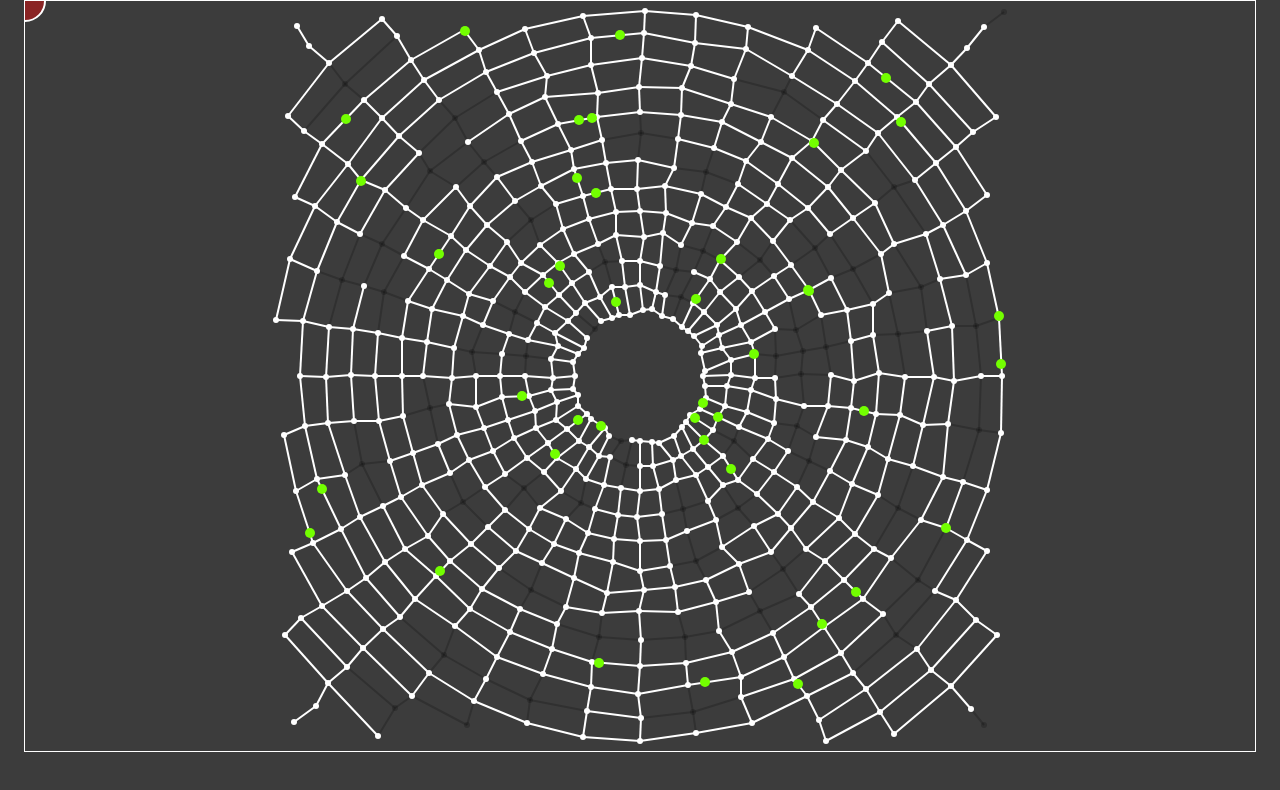
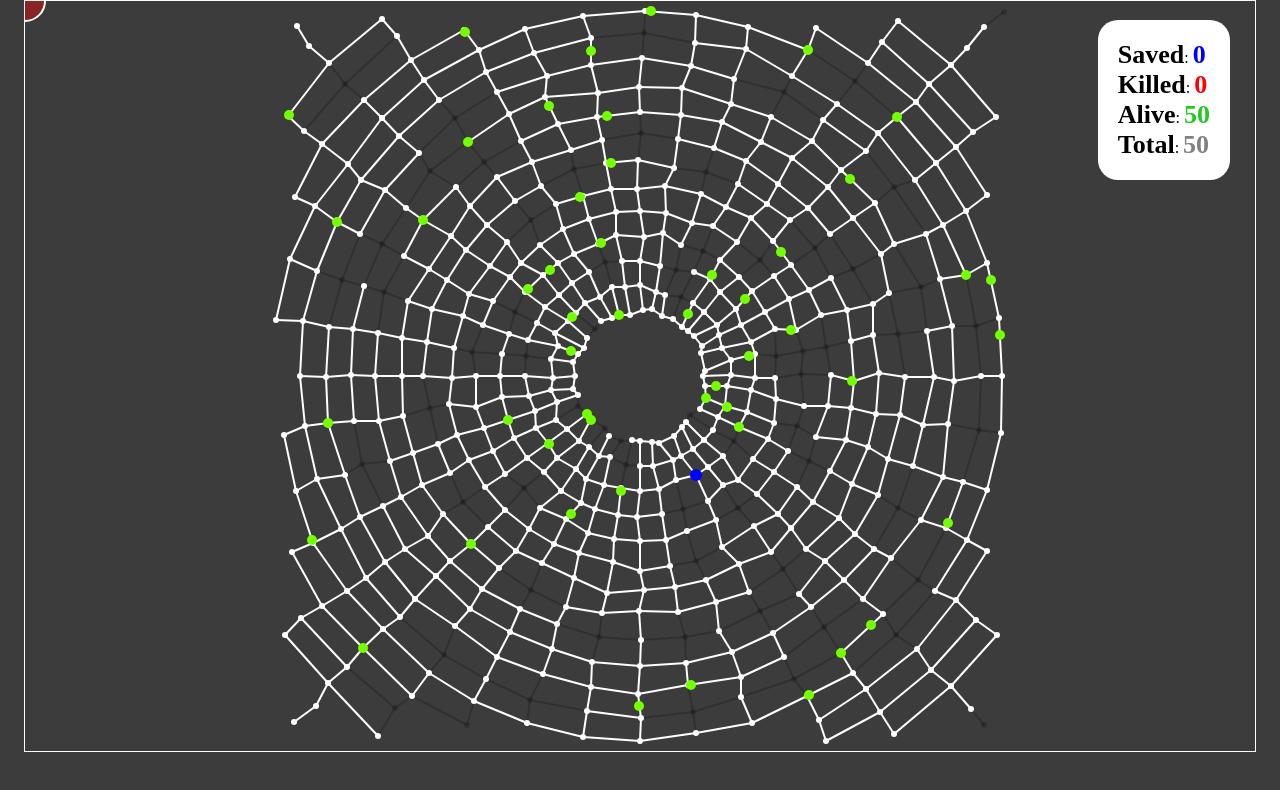
Before and after one commit to pjnovas/13k-2014, a website with bundled scripts: page export/index.html in a window 1280 px wide. Built offline with nearby package versions, Linux system fonts and the light colour scheme.

Commit message:
added spider counts

```diff
--- a/export/css/game.css
+++ b/export/css/game.css
@@ -29,3 +29,34 @@ body {
   display: block;
   border: 1px solid #fff;
 }
+
+.controls {
+  position: absolute;
+  right: 50px;
+  top: 20px;
+  display: inline-block;
+  background: white;
+  padding: 20px;
+  border-radius: 20px;
+}
+
+.controls label {
+  font-size: 26px;
+  font-weight: bold;
+}
+
+#saved {
+  color: blue;
+}
+
+#killed {
+  color: red;
+}
+
+#alives {
+  color: rgb(32, 202, 32);
+}
+
+#total {
+  color: gray;
+}
--- a/export/index.html
+++ b/export/index.html
@@ -21,6 +21,15 @@
           Unsupported canvas
         </canvas>
       </div>
+      <div class="controls">
+        <label>Saved</label>: <label id="saved"></label>
+        <br/>
+        <label>Killed</label>: <label id="killed"></label>
+        <br/>
+        <label>Alive</label>: <label id="alives"></label>
+        <br/>
+        <label>Total</label>: <label id="total"></label>
+      </div>
     </div>
     <script src="js/game.js" type="text/javascript"></script>
   </body>
--- a/export/js/game.js
+++ b/export/js/game.js
@@ -392,7 +392,19 @@ var Manager = module.exports = function(){
   this.cursor = new Cursor();
   this.nodes = new Nodes();
   this.paths = new Paths();
-  this.spiders = new Spiders(this.nodes);
+
+  function set(id, value){
+    var ele = document.getElementById(id);
+    if (ele) { ele.innerText = value; }
+  }
+
+  this.spiders = new Spiders(this.nodes, function(stats){
+    for (var p in stats){
+      if (stats.hasOwnProperty(p)){
+        set(p, stats[p]);
+      }
+    }
+  });
 };
 
 Manager.prototype.update = function(){
@@ -496,6 +508,9 @@ var Node = module.exports = function(pos){
   this.burned = false;
   this.shaked = false;
   this.originalPos = null;
+  this.hasEarth = false;
+
+  this.target = false;
 };
 
 Node.prototype.addNear = function(node){
@@ -545,21 +560,30 @@ Node.prototype.endShake = function(){
   this.shaked = false;
 };
 
-Node.prototype.revivie = function(){
+Node.prototype.revive = function(){
+  if (this.burned){
+    this.resetTemp();
     this.burned = false;
+  }
 };
 
 Node.prototype.burn = function(){
+  if (!this.burned){
     this.incTemp = 1;
+  }
 };
 
 Node.prototype.cool = function(){
+  if (!this.burned){
     this.incTemp = -1;
-  this.incTempSize = 0.2;
+    this.incTempSize = 0.5;
+  }
 };
 
 Node.prototype.applyEarth = function(){
-  console.warn("NOT IMPLEMENTED");
+  if (!this.burned && !this.target){
+    this.hasEarth = true;
+  }
 };
 
 Node.prototype.getRandomNear = function(excludeId){
@@ -586,12 +610,29 @@ Node.prototype.resetTemp = function(){
 };
 
 Node.prototype.setBurned = function(){
+  if (this.target){
+    return;
+  }
+
   this.burned = true;
   this.color = config.nodes.colors.burned;
   this.dColor = Color.toRGBA(this.color);
 };
 
 Node.prototype.update = function(){
+
+  if (this.target){
+    this.size = config.nodes.targetSize;
+    this.dColor = Color.toRGBA(config.nodes.colors.target);
+    return;
+  }
+
+  if (this.hasEarth){
+    this.dColor = Color.toRGBA(config.nodes.colors.earth);
+    this.resetTemp();
+    return;
+  }
+
   var isAlone = this.nears.every(function(n){
     return n.burned;
   });
@@ -653,7 +694,6 @@ var Nodes = module.exports = function(){
   this.nodes = [];
   this.paths = new Paths();
 
-  //var radius = { x: 400, y: 300 };
   var radius = Vector.multiply(Vector.one, config.size.y/2 - 10);
   //var radius = Vector.divide(config.size, 2);
   var center = Vector.center(Vector.zero, config.size);
@@ -675,14 +715,7 @@ Nodes.prototype.createWeb = function(center, rad){
     , boundMin = Vector.add(center, Vector.multiply(rad, -1))
     , boundMax = Vector.add(center, rad)
     , rings = [];
-  /*
-  if (DEBUG){
-    this.debugRect = {
-      pos: boundMin,
-      size: Vector.multiply(rad, 2)
-    };
-  }
-*/
+
   //var cNode = new Node(center);
   //this.nodes.push(cNode);
 
@@ -772,6 +805,20 @@ Nodes.prototype.createWeb = function(center, rad){
     node.randomBurn();
   });
 
+  // sort a target node
+  var sorted = false;
+  var len = this.nodes.length-1;
+  while(!sorted) {
+
+    var idx = Mathf.rnd(0, len);
+    var node = this.nodes[idx];
+
+    if (!node.burned){
+      node.target = true;
+      sorted = true;
+    }
+  }
+
 };
 
 Nodes.prototype.findNodeByCollider = function(){
@@ -817,11 +864,7 @@ Nodes.prototype.update = function(){
 };
 
 Nodes.prototype.draw = function(ctx){
-/*
-  if (DEBUG){
-    Renderer.drawRect(ctx, this.debugRect);
-  }
-*/
+
   this.paths.draw(ctx);
 
   this.nodes.forEach(function (node) {
@@ -976,10 +1019,13 @@ module.exports = {
 
   nodes: {
       size: 3
+    , targetSize: 6
     , colors: {
         cold: [255,255,255,1]
       , burn: [255,0,0,1]
       , burned: [0,0,0,0.2]
+      , earth: [190,160,40,1]
+      , target: [0,0,255,1]
     }
   },
 
@@ -1008,10 +1054,13 @@ module.exports = {
 
 },{}],15:[function(require,module,exports){
 
-var Spider = module.exports = function(pos){
+var Spider = module.exports = function(pos, onDead){
+  this.id = _.guid("spiders");
+
   var cfg = config.spiders;
 
   this.pos = Vector.round(pos);
+  this.onDead = onDead;
 
   this.size = cfg.size;
   this.color = cfg.color;
@@ -1022,7 +1071,6 @@ var Spider = module.exports = function(pos){
   this.journeyLength = null;
 
   this.traveling = false;
-  this.collider = this.size * 3;
   this.isDead = false;
 
   this.temp = 0;
@@ -1045,17 +1093,12 @@ Spider.prototype.setNode = function(nFrom, nTo){
   this.journeyLength = Vector.length(nFrom.pos, nTo.pos);
   this.traveling = true;
 };
-/*
-Spider.prototype.switchTravel = function(){
-  var aux = this.nFrom;
-  this.nFrom = this.nTo;
-  this.nTo = aux;
 
-  this.t_startMove = Time.time;
-};
-*/
 Spider.prototype.setDead = function(){
+  if (!this.isDead){
     this.isDead = true;
+    this.onDead();
+  }
 };
 
 Spider.prototype.updateTemp = function(){
@@ -1074,7 +1117,6 @@ Spider.prototype.updateTemp = function(){
 
   if (ntoT > nfromT){
     this.temp = ntoT;
-    //this.switchTravel();
   }
 };
 
@@ -1132,7 +1174,7 @@ Spider.prototype.updateMove = function(){
   if (fracJourney > 1) {
     this.pos = this.nTo.pos;
     this.traveling = false;
-    this.nTo.revivie();
+    this.nTo.revive();
     this.building = false;
     return;
   }
@@ -1168,15 +1210,6 @@ Spider.prototype.draw = function(ctx){
     return;
   }
 
-/*
-  //debug collider
-  Renderer.drawCircle(ctx, {
-    pos: this.pos,
-    radius: this.collider,
-    color: "rgba(0,255,0,0.2)"
-  });
-*/
-
   Renderer.drawCircle(ctx, {
     pos: this.pos,
     radius: this.size,
@@ -1197,30 +1230,60 @@ Spider.prototype.draw = function(ctx){
 
 var Spider = require("./Spider");
 
-var Spiders = module.exports = function(nodes){
+var Spiders = module.exports = function(nodes, onExitSpider){
   this.nodes = nodes;
+  this.onExitSpider = onExitSpider;
+
   this.amount = config.spiders.quantity;
 
   this.spiders = [];
 
+  this.spidersExit = 0;
+  this.spidersKilled = 0;
+
   this.generateSpiders();
+
+  this.updateGUI();
+};
+
+Spiders.prototype.updateGUI = function(){
+  this.onExitSpider({
+    saved: this.spidersExit,
+    killed: this.spidersKilled,
+    alives: this.spiders.length - (this.spidersKilled + this.spidersExit),
+    total: this.spiders.length
+  });
+};
+
+Spiders.prototype.onSpiderDead = function(){
+  this.spidersKilled++;
+  this.updateGUI();
 };
 
 Spiders.prototype.generateSpiders = function(){
-  var nodes = this.nodes.GetNodes();
-  var len = nodes.length;
+  var nodes = this.nodes.GetNodes()
+    , len = nodes.length
+    , nodesIds = []
+    , node
+    , idx;
 
-  var nodesIds = [];
+  do {
+    idx = Mathf.rnd(0, len-1);
+    node = nodes[idx];
 
-  for (var i=0; i<this.amount; i++){
-    var index = Mathf.rnd(0, len-1);
-    var node = nodes[index];
+    if (!node.target && !node.burned && nodesIds.indexOf(node.id) === -1){
+      nodesIds.push(node.id);
+      this.spiders.push(new Spider(node.pos, this.onSpiderDead.bind(this)));
+      this.amount--;
+    }
+  } while(this.amount);
 
-    if (nodesIds.indexOf(node.id) === -1){
-      nodesIds.push(node.id);
-      this.spiders.push(new Spider(node.pos));
-    }
-  }
+};
+
+Spiders.prototype.exitSpider = function(spider){
+  spider.exited = true;
+  this.spidersExit++;
+  this.updateGUI();
 };
 
 Spiders.prototype.update = function(){
@@ -1229,12 +1292,19 @@ Spiders.prototype.update = function(){
 
   this.spiders.forEach(function (spider) {
 
+    if (!spider.exited){
+
       if (!spider.traveling){
         nodes.some(function (node) {
 
           if (Vector.pointInCircle(spider.pos, node.pos, 5)) {
 
-          if (node.temp === 0 && Mathf.rnd01() > 0.7) {
+            if (node.target){
+              this.exitSpider(spider);
+              return true;
+            }
+
+            if (!node.hasEarth && node.temp === 0 && Mathf.rnd01() > 0.7) {
               var nearBurned = node.getNearBurned();
               if (nearBurned){
                 spider.buildWeb(node, nearBurned);
@@ -1251,30 +1321,31 @@ Spiders.prototype.update = function(){
               if(node.burned){
                 spider.setDead();
               }
-            /*
-            else {
-              spider.setNode(node, spider.nodeFrom);
-            }
-            */
             }
           }
 
         }, this);
       }
+
       spider.update();
-  });
+    }
+
+  }, this);
 };
 
 Spiders.prototype.draw = function(ctx){
   this.spiders.forEach(function (spider) {
+    if (!spider.exited){
       spider.draw(ctx);
+    }
   });
 };
 },{"./Spider":15}],17:[function(require,module,exports){
 
 var Utils = module.exports = function(){
   this.lastIds = {
-    nodes: 0
+    nodes: 0,
+    spiders: 0
   };
 };
 
--- a/src/css/game.css
+++ b/src/css/game.css
@@ -29,3 +29,34 @@ body {
   display: block;
   border: 1px solid #fff;
 }
+
+.controls {
+  position: absolute;
+  right: 50px;
+  top: 20px;
+  display: inline-block;
+  background: white;
+  padding: 20px;
+  border-radius: 20px;
+}
+
+.controls label {
+  font-size: 26px;
+  font-weight: bold;
+}
+
+#saved {
+  color: blue;
+}
+
+#killed {
+  color: red;
+}
+
+#alives {
+  color: rgb(32, 202, 32);
+}
+
+#total {
+  color: gray;
+}
--- a/src/js/Settings.js
+++ b/src/js/Settings.js
@@ -3,10 +3,13 @@ module.exports = {
 
   nodes: {
       size: 3
+    , targetSize: 6
     , colors: {
         cold: [255,255,255,1]
       , burn: [255,0,0,1]
       , burned: [0,0,0,0.2]
+      , earth: [190,160,40,1]
+      , target: [0,0,255,1]
     }
   },
 
--- a/src/js/Utils.js
+++ b/src/js/Utils.js
@@ -1,7 +1,8 @@
 
 var Utils = module.exports = function(){
   this.lastIds = {
-    nodes: 0
+    nodes: 0,
+    spiders: 0
   };
 };
 
```
Also changed, not shown: src/js/Manager.js (+13 -1 lines), src/js/Node.js (+35 -6 lines), src/js/Nodes.js (+16 -14 lines), src/js/Spider.js (+9 -22 lines), src/js/Spiders.js (+56 -19 lines). Lines whose indentation alone changed are shown as unchanged.
